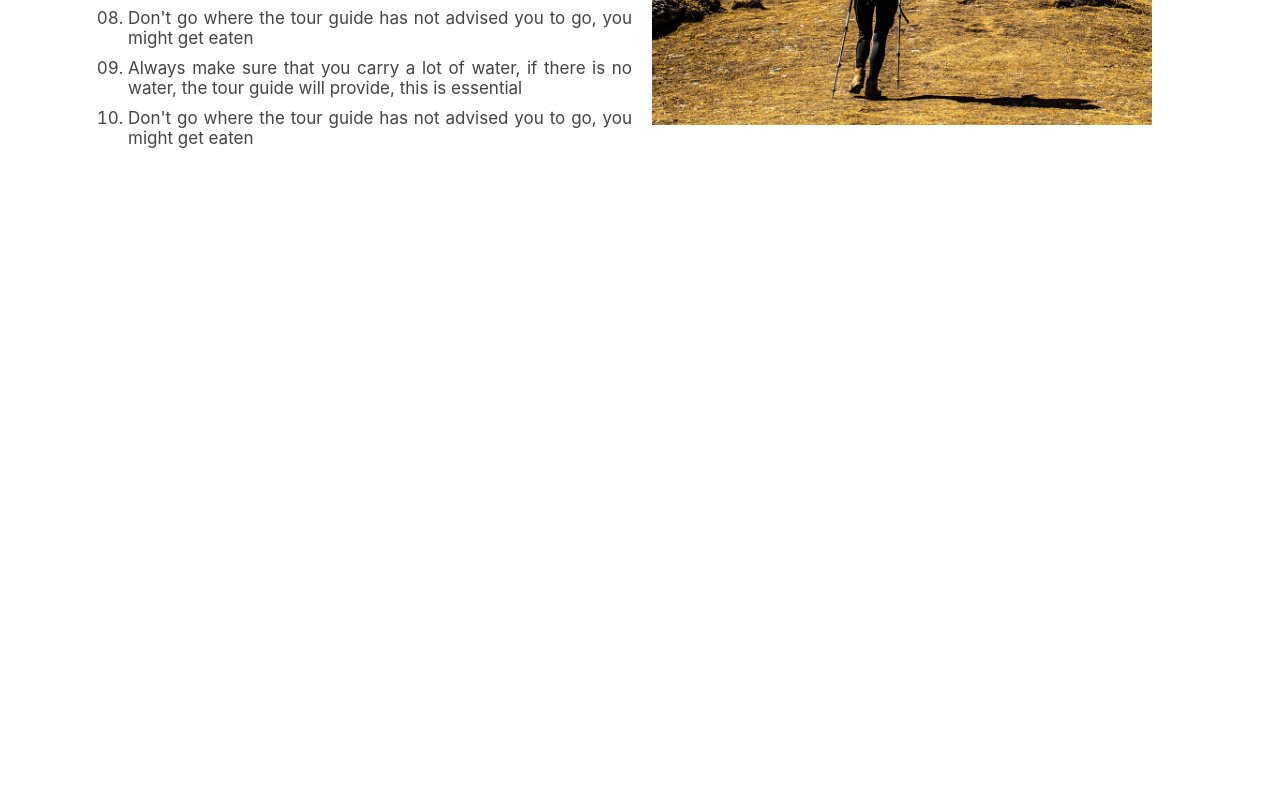
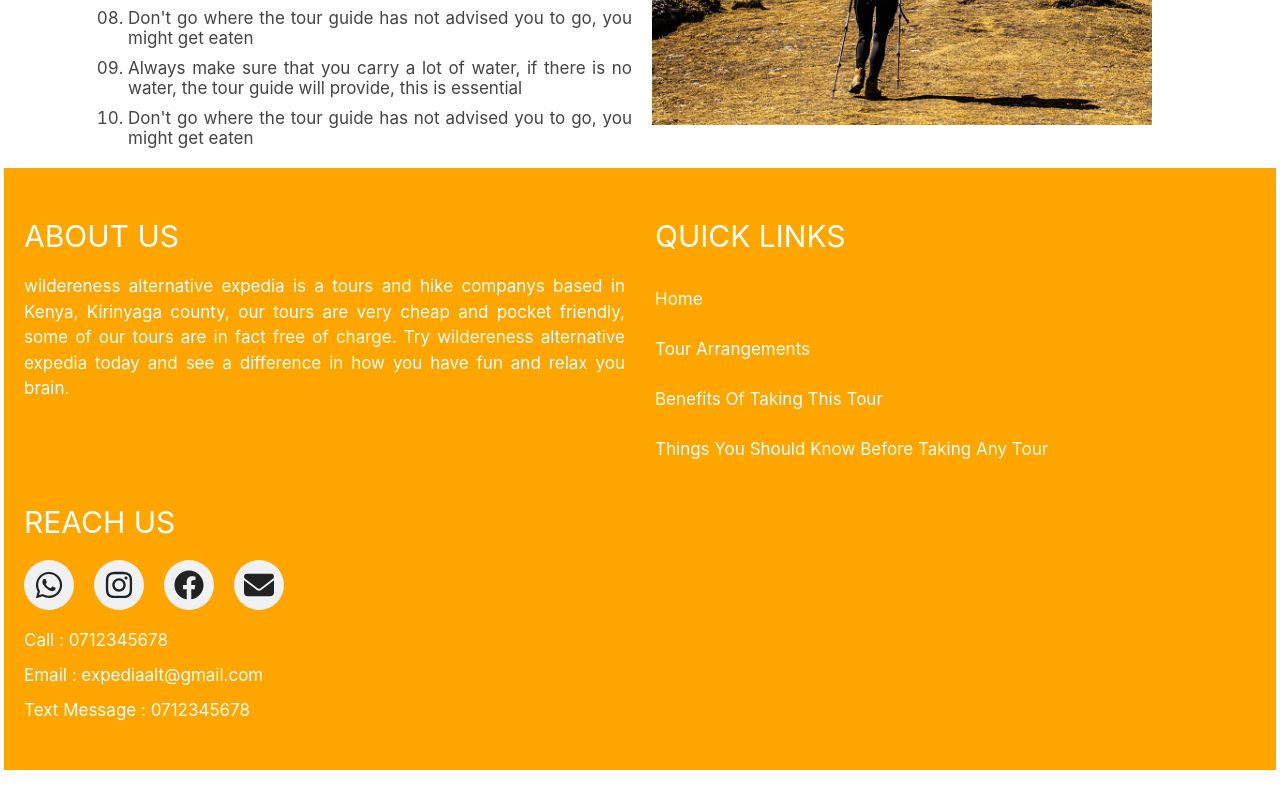
Before and after one commit to SADE-TechPrime-solutions/tours-client-001, a React (Create React App) app: page /mount-kenya in a window 1280 px wide. Shown: the part 3000-3800 px from the top of the page. Before the commit the page ends 3198 px from the top, so only its background shows below. Built offline with nearby package versions, Linux system fonts and the light colour scheme.

Commit message:
continuation with page template

```diff
--- a/src/App.css
+++ b/src/App.css
@@ -1522,3 +1522,97 @@ body {
   letter-spacing: .7px;
 }
 /* end of arrangements */
+
+/* footer */
+.fe_footer{
+  display: grid;
+  grid-template-columns: repeat(auto-fit, minmax(40rem, 1fr));
+  gap: 3rem;
+  align-content: center;
+  padding: 5rem 2rem;
+  background-color: var(--color-pri-sub);
+}
+
+/* .fe_footer >*{
+  background-color: red;
+} */
+
+.fe-footer__title{
+  font-size: 3rem;
+  color: var(--color-white);
+  text-transform: uppercase;
+  font-weight: normal;
+  margin-bottom: 2rem;
+}
+
+.fe-footer__text{
+  font-size: 1.7rem;
+  color: var(--color-white);
+  text-align: justify;
+  line-height: 1.5;
+}
+
+.fe-footer__item{
+  font-size: 1.7rem;
+  width: max-content;
+  text-transform: capitalize;
+  padding: 1.5rem 1rem;
+  padding-left: 0;
+  transition: all .3s ease;
+}
+
+.fe-footer__item:hover{
+  background-color: #444;
+}
+
+.fe-footer__item--link, .fe-footer__item--link:link{
+  color: var(--color-white);
+}
+
+.fe-footer__icon-links{
+  display: flex;
+  align-items: center;
+}
+
+.fe-footer__icon-links >*:not(:last-child){
+  margin-right: 2rem;
+}
+
+.fe-footer__social--link{
+  display: flex;
+  justify-content: center;
+  align-items: center;
+  --size: 5rem;
+  width: var(--size);
+  height: var(--size);
+  border-radius: 50%;
+  background-color: #f0f1f2;
+ transition: transform .3s .1s, box-shadow .3s .25s;
+}
+
+.fe-footer__social--link:hover{
+  box-shadow: 0 0 40px var(--color-grey-dark);
+  transform: rotate(360deg);
+}
+
+.fe-footer__social--link svg{
+  --size: 3rem;
+  width: var(--size);
+  height: var(--size);
+  fill: #222;
+}
+
+.fe-footer__social--quicks{
+  margin-top: 2rem;
+}
+
+.fe-footer__social--quicks >*:not(:last-child){
+  margin-bottom: 1.5rem;
+}
+
+.fe-footer__social__link--text{
+  font-size: 1.7rem;
+  color: var(--color-white);
+}
+
+/* end of the footer */
--- /dev/null
+++ b/src/Components/Pages/FullExplanation/Footer/Footer.jsx
@@ -0,0 +1,48 @@
+import React from "react";
+import {WhatsApp1, Ig2, Facebook, Envelope} from './../../../Icons/Icons'
+
+const Footer = () => {
+    return(
+        <footer className="fe_footer">
+            <div className="fe-footer__abouts">
+                <h2 className="fe-footer__title">about us</h2>
+                <p className="fe-footer__text">
+                    wildereness alternative expedia is a tours and hike companys based in Kenya, Kirinyaga county, our tours are very cheap and pocket friendly, some of our tours are in fact free of charge. Try wildereness alternative expedia today and see a difference in how you have fun and relax you brain.
+                </p>
+            </div>
+            <div className="fe_footer__links">
+                <h2 className="fe-footer__title">quick links</h2>
+                <ol className="fe-footer__list">
+                    <li className="fe-footer__item"><a href="/" className="fe-footer__item--link">home</a></li>
+                    <li className="fe-footer__item"><a href="/" className="fe-footer__item--link">tour arrangements</a></li>
+                    <li className="fe-footer__item"><a href="/" className="fe-footer__item--link">benefits of taking this tour</a></li>
+                    <li className="fe-footer__item"><a href="/" className="fe-footer__item--link">things you should know before taking any tour</a></li>
+                </ol>
+            </div>
+            <div className="fe-footer__social">
+            <h2 className="fe-footer__title">Reach us</h2>
+                <div className="fe-footer__icon-links">
+                    <a href="" className="fe-footer__social--link">
+                        <WhatsApp1 />
+                    </a>
+                    <a href="" className="fe-footer__social--link">
+                        <Ig2 />
+                    </a>
+                    <a href="" className="fe-footer__social--link">
+                        <Facebook />
+                    </a>
+                    <a href="" className="fe-footer__social--link">
+                        <Envelope />
+                    </a>
+                </div>
+                <div className="fe-footer__social--quicks">
+                    <p className="fe-footer__social__link--text">Call : <span>0712345678</span></p>
+                    <p className="fe-footer__social__link--text">Email : <span>expediaalt@gmail.com</span></p>
+                    <p className="fe-footer__social__link--text">Text Message : <span>0712345678</span></p>
+                </div>
+            </div>
+        </footer>
+    )
+}
+
+export default Footer;
--- a/src/Components/Pages/FullExplanation/MtKenya.jsx
+++ b/src/Components/Pages/FullExplanation/MtKenya.jsx
@@ -4,6 +4,7 @@ import HeroFE from "./Hero/Hero";
 import Arrangement from "./Arrangements/Arrangement";
 import Educational from "./Educational/Educational";
 import Benefit from "./Benefits/Benefit";
+import Footer from "./Footer/Footer";
 
 
 import imgbg from "./../../../Assets/images/vac6.jpg";
@@ -52,6 +53,7 @@ const MountKenyaPage = () => {
       </section>
       {/* end of benefits */}
       <Educational />
+      <Footer />
     </div>
   );
 };
```
